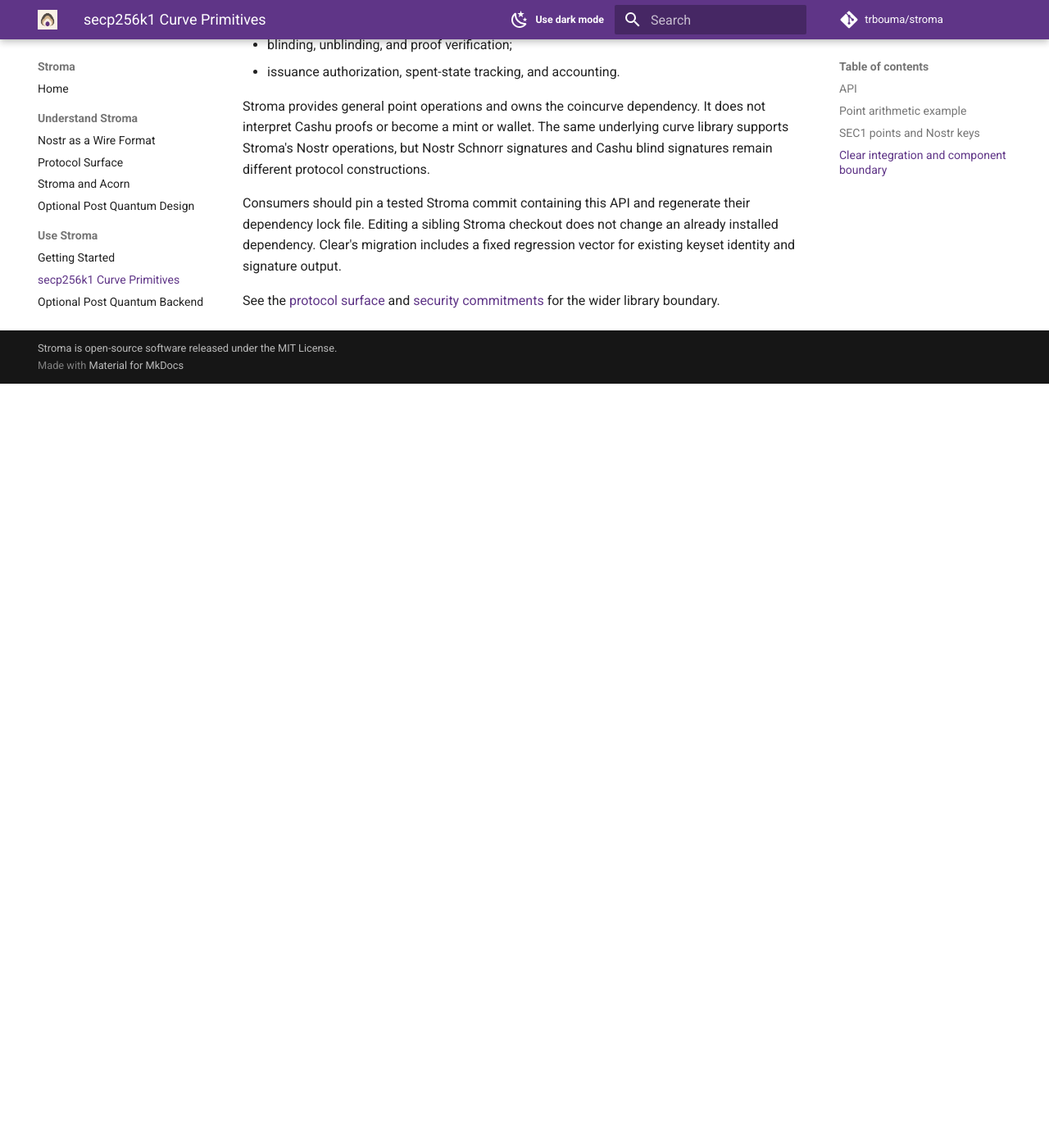
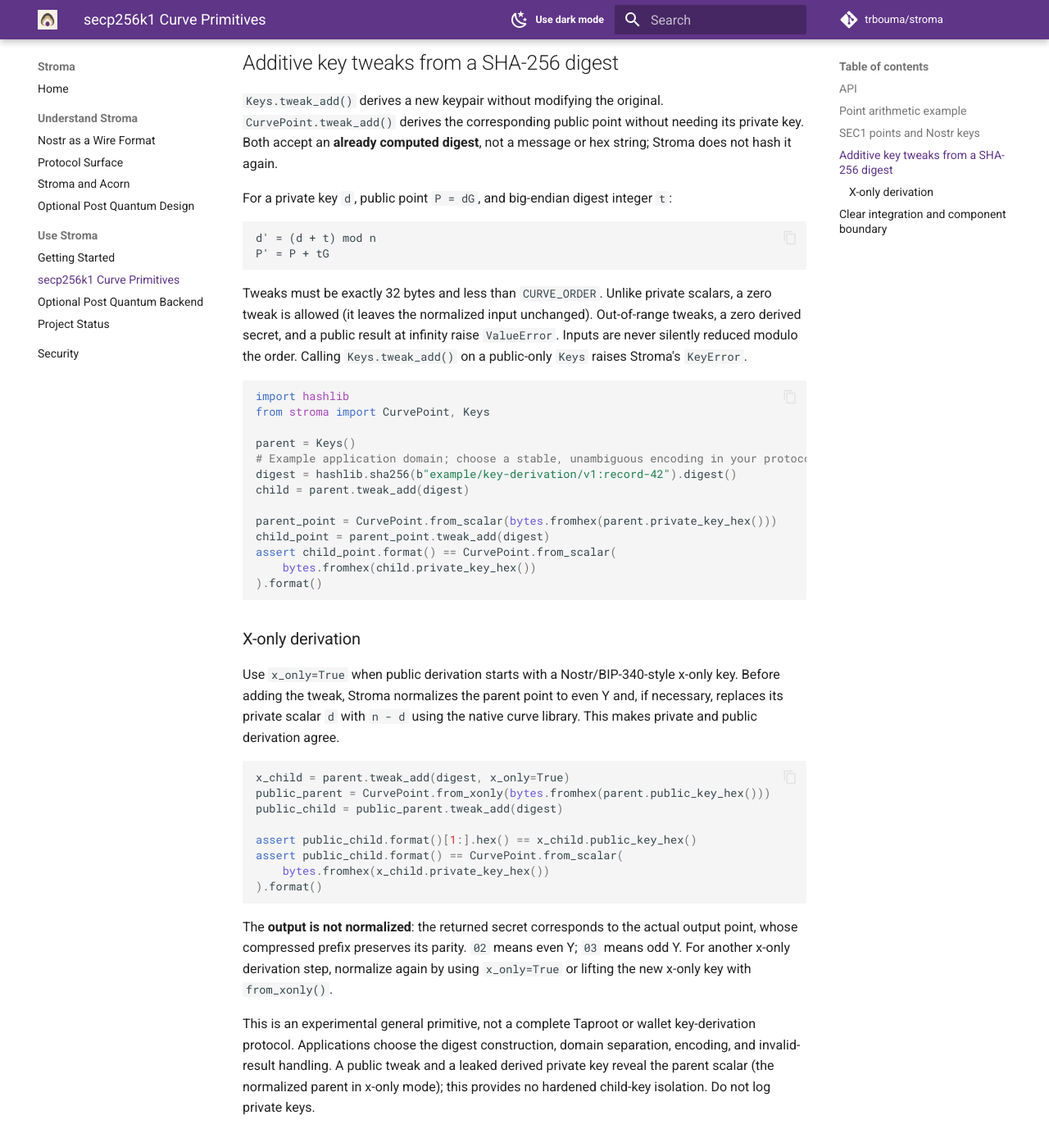
Before and after one commit to trbouma/stroma, an MkDocs documentation site: the page built from website/curve-primitives.md, in a window 1280 px wide and 1400 px high, scrolled down 2033 px. Shown: the whole window at 82% size. Built offline with MkDocs 1.6.1 and Material for MkDocs 9.7.7, drawn with Linux system fonts in a browser that asks for light colours; comment, search, counter and statistics services are not loaded; before the commit the page ends 2501 px from its top, so only the background shows below that; some of the changed text lies outside the part shown.

Commit message:
Add additive key tweaking with explicit x-only support
Add Keys.tweak_add(), CurvePoint.tweak_add(), and
CurvePoint.from_xonly() for digest-based key derivation.
Preserve original keys and validate tweak ranges and results.

Document parity handling and compromise-isolation limitations.
Add regression tests for private/public derivation agreement.

Validation: 116 Stroma tests passed, 2 skipped; 284 Clear tests
passed; strict MkDocs build and documentation examples passed.

````diff
--- a/website/curve-primitives.md
+++ b/website/curve-primitives.md
@@ -24,6 +24,9 @@ from stroma import CURVE_ORDER, CurvePoint
 | `CurvePoint(encoded)` | Parse compressed or uncompressed SEC1 bytes |
 | `CurvePoint.from_scalar(scalar)` | Multiply the curve generator by a scalar |
 | `CurvePoint.combine(points)` | Add a nonempty sequence of points |
+| `CurvePoint.from_xonly(encoded)` | Lift a 32-byte x-only public key to even Y |
+| `point.tweak_add(digest, x_only=False)` | Add a digest times the generator, returning a new point |
+| `Keys.tweak_add(digest, x_only=False)` | Derive a new private/public keypair from a private-bearing `Keys` instance |
 | `point.multiply(scalar)` | Multiply a point by a scalar |
 | `point.format()` | Serialize to 33-byte compressed SEC1 bytes |
 | `point.format(compressed=False)` | Serialize to 65-byte uncompressed SEC1 bytes |
@@ -65,11 +68,77 @@ assert CurvePoint(encoded).format() == generator.format()
 `CurvePoint` preserves the full point, including its parity. Compressed SEC1
 encoding is 33 bytes with a `02` or `03` prefix; uncompressed encoding is 65
 bytes with a `04` prefix. Hybrid encodings and raw 32-byte x-only keys are not
-accepted by this API.
+accepted by the `CurvePoint` constructor. Use `CurvePoint.from_xonly()`
+explicitly to lift an x-only key to its even-Y point.
 
 Use `Keys` and `Event` for Nostr key handling and event signatures. Converting
 between x-only keys and full points requires the calling protocol's parity
 rules; do not silently discard or invent that information.
+
+## Additive key tweaks from a SHA-256 digest
+
+`Keys.tweak_add()` derives a new keypair without modifying the original.
+`CurvePoint.tweak_add()` derives the corresponding public point without needing
+its private key. Both accept an **already computed digest**, not a message or
+hex string; Stroma does not hash it again.
+
+For a private key `d`, public point `P = dG`, and big-endian digest integer `t`:
+
+```text
+d' = (d + t) mod n
+P' = P + tG
+```
+
+Tweaks must be exactly 32 bytes and less than `CURVE_ORDER`. Unlike private
+scalars, a zero tweak is allowed (it leaves the normalized input unchanged).
+Out-of-range tweaks, a zero derived secret, and a public result at infinity
+raise `ValueError`. Inputs are never silently reduced modulo the order.
+Calling `Keys.tweak_add()` on a public-only `Keys` raises Stroma's `KeyError`.
+
+```python
+import hashlib
+from stroma import CurvePoint, Keys
+
+parent = Keys()
+# Example application domain; choose a stable, unambiguous encoding in your protocol.
+digest = hashlib.sha256(b"example/key-derivation/v1:record-42").digest()
+child = parent.tweak_add(digest)
+
+parent_point = CurvePoint.from_scalar(bytes.fromhex(parent.private_key_hex()))
+child_point = parent_point.tweak_add(digest)
+assert child_point.format() == CurvePoint.from_scalar(
+    bytes.fromhex(child.private_key_hex())
+).format()
+```
+
+### X-only derivation
+
+Use `x_only=True` when public derivation starts with a Nostr/BIP-340-style
+x-only key. Before adding the tweak, Stroma normalizes the parent point to
+even Y and, if necessary, replaces its private scalar `d` with `n - d` using
+the native curve library. This makes private and public derivation agree.
+
+```python
+x_child = parent.tweak_add(digest, x_only=True)
+public_parent = CurvePoint.from_xonly(bytes.fromhex(parent.public_key_hex()))
+public_child = public_parent.tweak_add(digest)
+
+assert public_child.format()[1:].hex() == x_child.public_key_hex()
+assert public_child.format() == CurvePoint.from_scalar(
+    bytes.fromhex(x_child.private_key_hex())
+).format()
+```
+
+The **output is not normalized**: the returned secret corresponds to the actual
+output point, whose compressed prefix preserves its parity. `02` means even Y;
+`03` means odd Y. For another x-only derivation step, normalize again by using
+`x_only=True` or lifting the new x-only key with `from_xonly()`.
+
+This is an experimental general primitive, not a complete Taproot or wallet
+key-derivation protocol. Applications choose the digest construction, domain
+separation, encoding, and invalid-result handling. A public tweak and a leaked
+derived private key reveal the parent scalar (the normalized parent in x-only
+mode); this provides no hardened child-key isolation. Do not log private keys.
 
 ## Clear integration and component boundary
 
````
Also changed, not shown: docs/COMPONENT-BOUNDARY.md (+10 -0 lines), website/project-status.md (+1 -0 lines), 3 other files.
